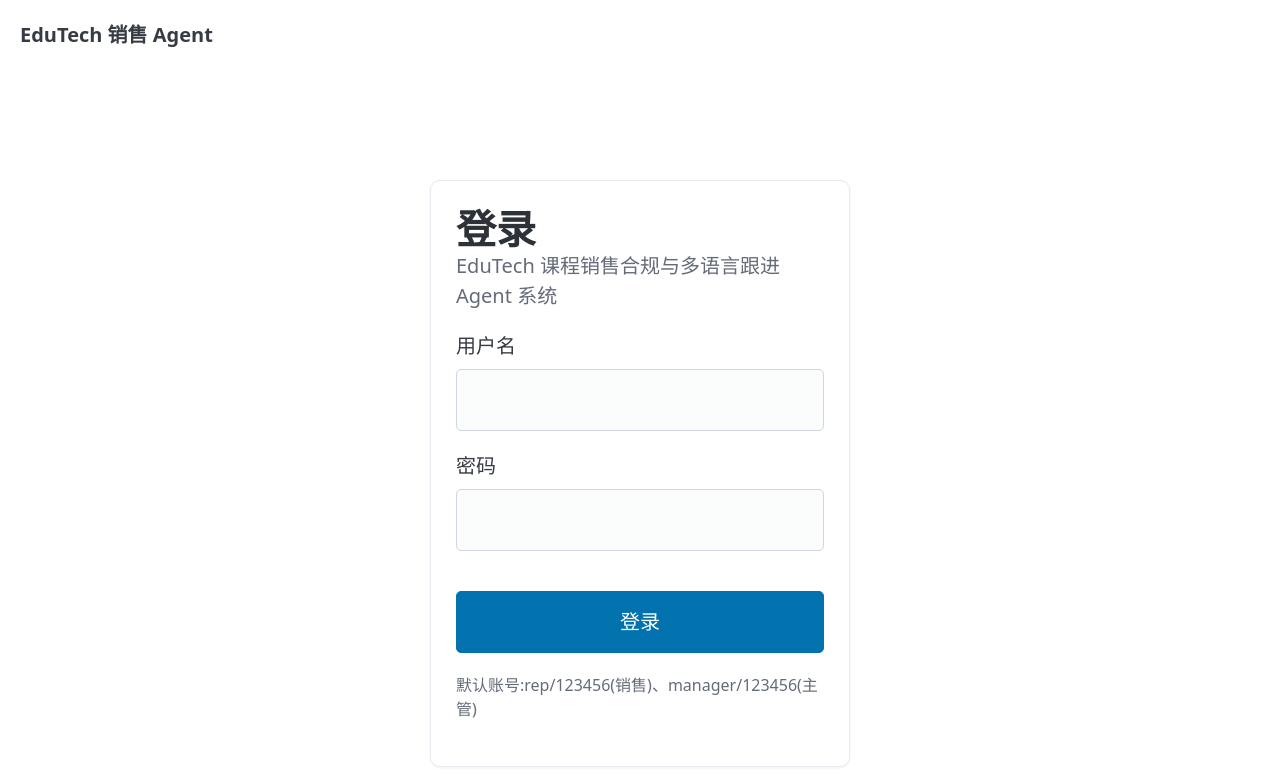
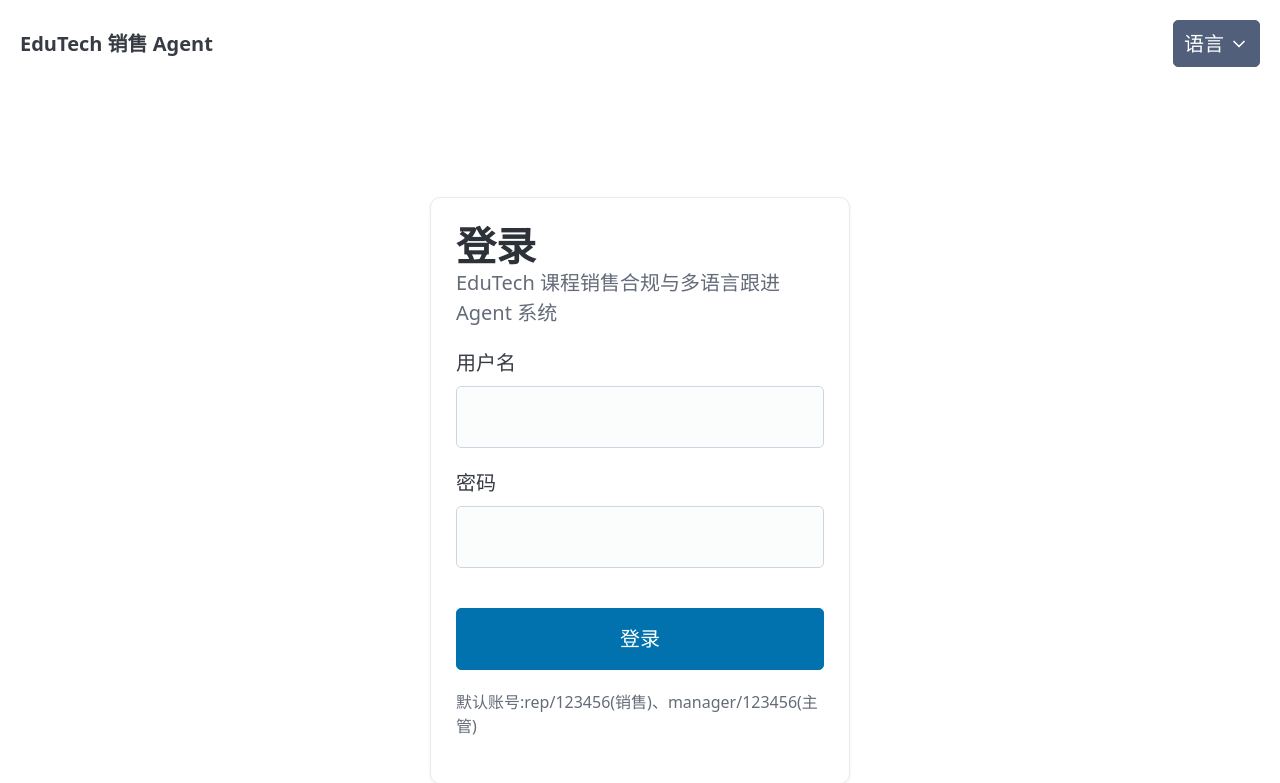
Before and after one commit to Chloe-MIAOmiao/Sales-Agent, a FastAPI app: page /login in a window 1280 px wide. Shown: the top 783 px of the page. Run offline with FastAPI, Linux system fonts and the light colour scheme; some libraries are stand-ins or nearby versions.

Commit message:
feat: localize base layout and login page with language dropdown

```diff
--- a/app/templates/base.html
+++ b/app/templates/base.html
@@ -1,26 +1,36 @@
 <!DOCTYPE html>
-<html lang="zh-CN">
+<html lang="{{ lang }}">
 <head>
     <meta charset="UTF-8">
     <meta name="viewport" content="width=device-width, initial-scale=1.0">
     <link rel="icon" href="/static/img/favicon.svg">
     <link rel="stylesheet" href="https://cdn.jsdelivr.net/npm/@picocss/pico@2/css/pico.min.css">
     <link rel="stylesheet" href="/static/css/app.css">
-    <title>{% block title %}EduTech 课程销售合规与多语言跟进 Agent 系统{% endblock %}</title>
+    <title>{% block title %}{{ t('app.title') }}{% endblock %}</title>
 </head>
 <body>
 <nav class="container-fluid">
-    <ul><li><strong class="brand">EduTech 销售 Agent</strong></li></ul>
+    <ul><li><strong class="brand">{{ t('nav.brand') }}</strong></li></ul>
+    <ul>
+        <li>
+            <details class="dropdown" style="position:relative;">
+                <summary role="button" class="secondary">{{ t('lang.current') }}</summary>
+                <ul>
+                    {% for code, label in SUPPORTED.items() %}
+                    <li><a href="/set-language/{{ code }}">{{ label }}</a></li>
+                    {% endfor %}
+                </ul>
+            </details>
+        </li>
     {% if request.state.session.get('username') %}
-    <ul>
-        <li><a href="/analysis">分析</a></li>
-        <li><a href="/tasks">任务</a></li>
-        <li><a href="/customers">客户</a></li>
-        <li><a href="/drafts">草稿</a></li>
-        {% if request.state.session.get('role') == 'manager' %}<li><a href="/reports">报表</a></li>{% endif %}
-        <li><a href="/logout">退出 ({{ request.state.session.get('username') }})</a></li>
+        <li><a href="/analysis">{{ t('nav.analysis') }}</a></li>
+        <li><a href="/tasks">{{ t('nav.tasks') }}</a></li>
+        <li><a href="/customers">{{ t('nav.customers') }}</a></li>
+        <li><a href="/drafts">{{ t('nav.drafts') }}</a></li>
+        {% if request.state.session.get('role') == 'manager' %}<li><a href="/reports">{{ t('nav.reports') }}</a></li>{% endif %}
+        <li><a href="/logout">{{ t('nav.logout') }} ({{ request.state.session.get('username') }})</a></li>
+    {% endif %}
     </ul>
-    {% endif %}
 </nav>
 <main class="container">
     {% block content %}{% endblock %}
--- a/app/templates/login.html
+++ b/app/templates/login.html
@@ -1,19 +1,19 @@
 {% extends "base.html" %}
-{% block title %}登录 - EduTech 课程销售合规与多语言跟进 Agent 系统{% endblock %}
+{% block title %}{{ t('login.title') }} - {{ t('app.title') }}{% endblock %}
 {% block content %}
 <div class="card" style="max-width: 420px; margin: 4rem auto;">
     <hgroup>
-        <h1 style="margin-bottom:0;">登录</h1>
-        <p>EduTech 课程销售合规与多语言跟进 Agent 系统</p>
+        <h1 style="margin-bottom:0;">{{ t('login.title') }}</h1>
+        <p>{{ t('login.subtitle') }}</p>
     </hgroup>
-    {% if error %}<div class="error">{{ error }}</div>{% endif %}
+    {% if error %}<div class="error">{{ t('login.error') }}</div>{% endif %}
     <form method="post" action="/login">
-        <label for="username">用户名</label>
+        <label for="username">{{ t('login.username') }}</label>
         <input type="text" id="username" name="username" required autocomplete="username">
-        <label for="password">密码</label>
+        <label for="password">{{ t('login.password') }}</label>
         <input type="password" id="password" name="password" required autocomplete="current-password">
-        <button type="submit" style="margin-top:1rem;">登录</button>
+        <button type="submit" style="margin-top:1rem;">{{ t('login.submit') }}</button>
     </form>
-    <p style="font-size:0.8rem;color:var(--pico-muted-color,#888);">默认账号:rep/123456(销售)、manager/123456(主管)</p>
+    <p style="font-size:0.8rem;color:var(--pico-muted-color,#888);">{{ t('login.default_accounts') }}</p>
 </div>
 {% endblock %}
```
Also changed, not shown: tests/test_i18n.py (+12 -0 lines).
